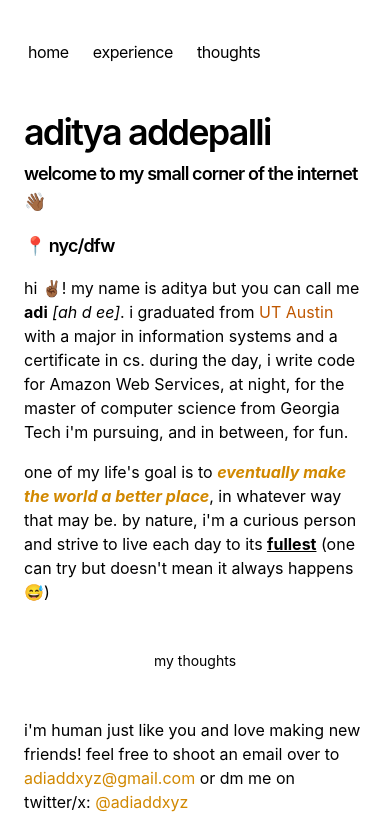
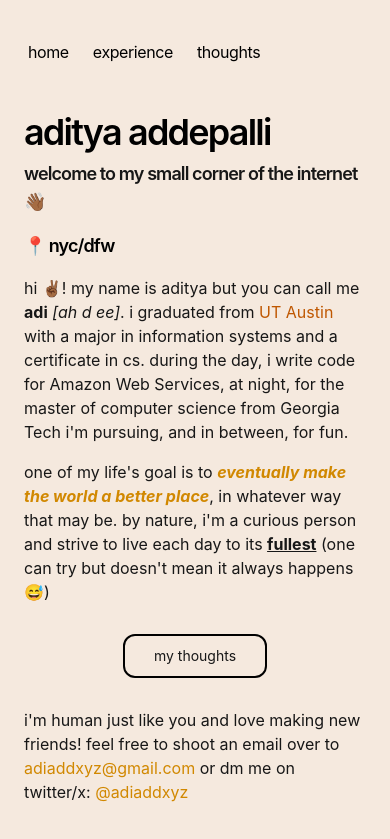
Before and after one commit to adiadd/adiadd.github.io, a Next.js app: page / in a window 390 px wide. Shown: the top 839 px of the page. Built offline with nearby package versions, Linux system fonts and the light colour scheme.

Commit message:
feat: colors and edit first thought

```diff
--- a/src/app/blog/posts/first-thought.mdx
+++ b/src/app/blog/posts/first-thought.mdx
@@ -1,5 +1,5 @@
 ---
-title: "my first thought"
+title: "hello world"
 # Date format: YYYY-MM-DD
 publishedAt: "2023-12-13"
 summary: "welcome to my mind!"
--- a/src/app/experience/page.tsx
+++ b/src/app/experience/page.tsx
@@ -22,7 +22,7 @@ export default function Page() {
           </a>
         </strong>
       </h2>
-      <p className="mb-4">
+      <p className="mb-4 text-neutral-900 dark:text-neutral-100">
         led, architected, and developed applications across the entire stack for
         numerous engagements with customers ranging from $1 million to $1
         billion. frontend to backend, TypeScript to Python, and internal to
@@ -42,13 +42,13 @@ export default function Page() {
           </a>
         </strong>
       </h2>
-      <p className="mb-4">
+      <p className="mb-4 text-neutral-900 dark:text-neutral-100">
         trying to materialize the ideas in my head one mvp at a time💡🧪
       </p>
       <h2 className="mb-2 text-lg font-semibold tracking-tighter">
         co-founder & developer @ <strong>bounty hunters</strong>
       </h2>
-      <p className="mb-4">
+      <p className="mb-4 text-neutral-900 dark:text-neutral-100">
         developed a multiplayer game using Unity, C#, and AWS modeled after the
         live-action game “assassin” while incorporating a sandbox environment
         and battle royale component with a bunch of awesome friends
@@ -66,16 +66,17 @@ export default function Page() {
           </a>
         </strong>
       </h2>
-      <p className="mb-6">
+      <p className="mb-6 text-neutral-900 dark:text-neutral-100">
         founded and architected a professional social media app and platform
         that allowed gamers to build their gaming resume for recognition,
         credibility, and monetization
       </p>
 
-      <h2 className="mb-5 text-2xl font-semibold tracking-tighter">skills</h2>
-      <p>
+      <h2 className="mb-5 text-2xl font-semibold tracking-tighter ">skills</h2>
+      <p className="text-neutral-900 dark:text-neutral-100">
         i like to write the following languages:
-        <ul className="two-columns mb-5 list-disc">
+      </p>
+      <ul className="two-columns mb-5 list-disc">
           <li>Python</li>
           <li>TypeScript & JavaScript</li>
           <li>HTML/CSS</li>
@@ -83,10 +84,10 @@ export default function Page() {
           <li>C#</li>
           <li>SQL</li>
         </ul>
+      <p className="text-neutral-900 dark:text-neutral-100">
+        and use the following frameworks/tools:
       </p>
-      <p>
-        and use the following frameworks/tools:
-        <ul className="two-columns mb-5 list-disc ">
+      <ul className="two-columns mb-5 list-disc ">
           <li>React</li>
           <li>Next.js</li>
           <li>GraphQL</li>
@@ -95,7 +96,6 @@ export default function Page() {
           <li>Unity</li>
           <li>AWS (numerous services)</li>
         </ul>
-      </p>
 
       <h2 className="mb-5 text-2xl font-semibold tracking-tighter">
         certs/honors
--- a/src/app/global.css
+++ b/src/app/global.css
@@ -15,7 +15,8 @@
   --sh-jsxliterals: #6266d1;
   --sh-property: #e25a1c;
   --sh-entity: #e25a1c;
-  --background-color: #ffffff;
+  --background-color: #F5E9DE;
+  --text-color: #000000;
 }
 
 @media (prefers-color-scheme: dark) {
@@ -24,7 +25,8 @@
     --sh-identifier: white;
     --sh-keyword: #f47067;
     --sh-string: #0fa295;
-    --background-color: #121212; /* dark mode background color */
+    --background-color: #11111B;
+    --text-color: #CDD6F4;
   }
   html {
     color-scheme: dark;
@@ -33,6 +35,11 @@
 
 html {
   min-width: 360px;
+}
+
+body {
+  background-color: var(--background-color);
+  color: var(--text-color)
 }
 
 .prose .anchor {
@@ -163,8 +170,8 @@ table {
 }
 
 .glow-on-hover {
-  width: 220px;
-  height: 50px;
+  width: 140px;
+  height: 40px;
   border: none;
   outline: none;
   background: var(--background-color);
@@ -238,6 +245,12 @@ table {
   }
 }
 
+@media (max-width: 768px) {
+  .glow-on-hover {
+    outline: 2px solid var(--text-color);
+  }
+}
+
 .two-columns {
   columns: 2;
   -webkit-columns: 2;
--- a/src/app/page.tsx
+++ b/src/app/page.tsx
@@ -4,13 +4,13 @@ export default function Page() {
       <h1 className="mb-2 text-4xl font-semibold tracking-tighter">
         aditya addepalli
       </h1>
-      <h2 className=" text-lg font-semibold tracking-tighter">
+      <h2 className=" text-lg font-semibold tracking-tighter text-neutral-900 dark:text-neutral-100">
         welcome to my small corner of the internet 👋🏾
       </h2>
       <h2 className="my-4 text-lg font-semibold tracking-tighter">
         📍 nyc/dfw
       </h2>
-      <p className="mb-4">
+      <p className="mb-4 text-neutral-900 dark:text-neutral-100">
         hi ✌🏾! my name is aditya but you can call me <strong>adi</strong>
         <i> [ah d ee]</i>. i graduated from{" "}
         <span style={{ color: "#bf5700" }}>UT Austin</span> with a major in
@@ -18,7 +18,7 @@ export default function Page() {
         code for Amazon Web Services, at night, for the master of computer
         science from Georgia Tech i&apos;m pursuing, and in between, for fun.
       </p>
-      <p className="mb-4">
+      <p className="mb-4 text-neutral-900 dark:text-neutral-100">
         one of my life&apos;s goal is to{" "}
         <strong style={{ color: "#D18800" }}>
           <i>eventually make the world a better place</i>
@@ -32,11 +32,11 @@ export default function Page() {
       </p>
       <div className="my-8 flex items-center justify-center">
         <a href="/blog">
-          <button className="glow-on-hover px-4 py-2 text-sm" type="button">my thoughts</button>
+          <button className="glow-on-hover px-4 py-2 text-sm text-neutral-900 dark:text-neutral-100" type="button">my thoughts</button>
         </a>
       </div>
       <div>
-        <p>
+        <p className="text-neutral-900 dark:text-neutral-100">
           i&apos;m human just like you and love making new friends! feel free to
           shoot an email over to{" "}
           <a
```
